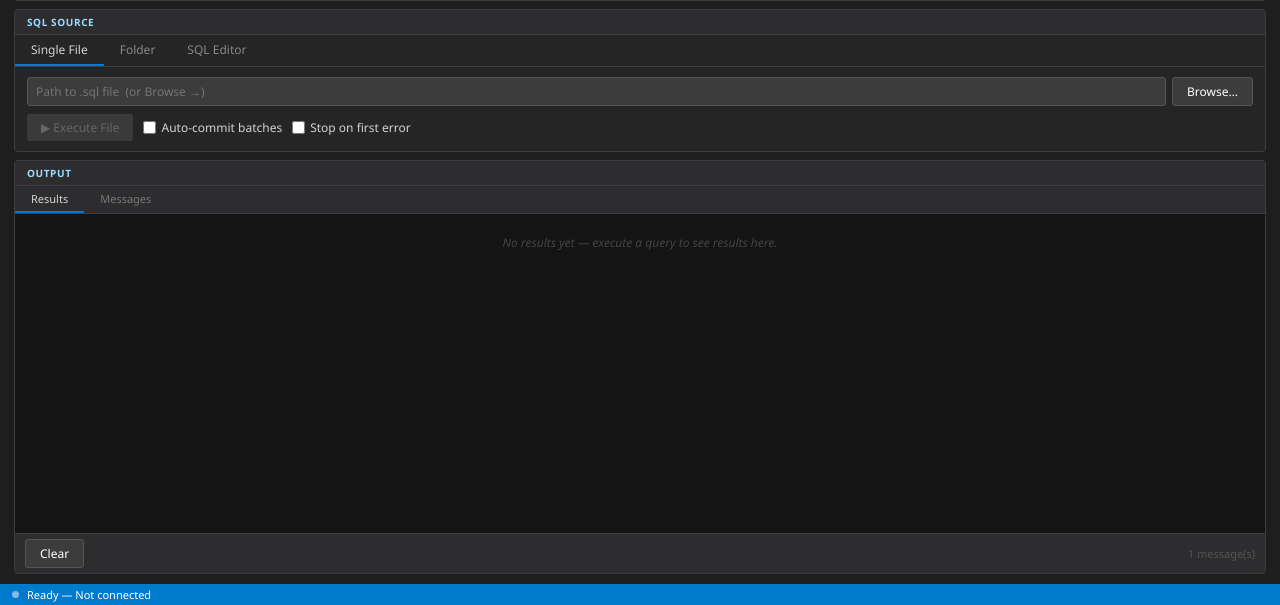
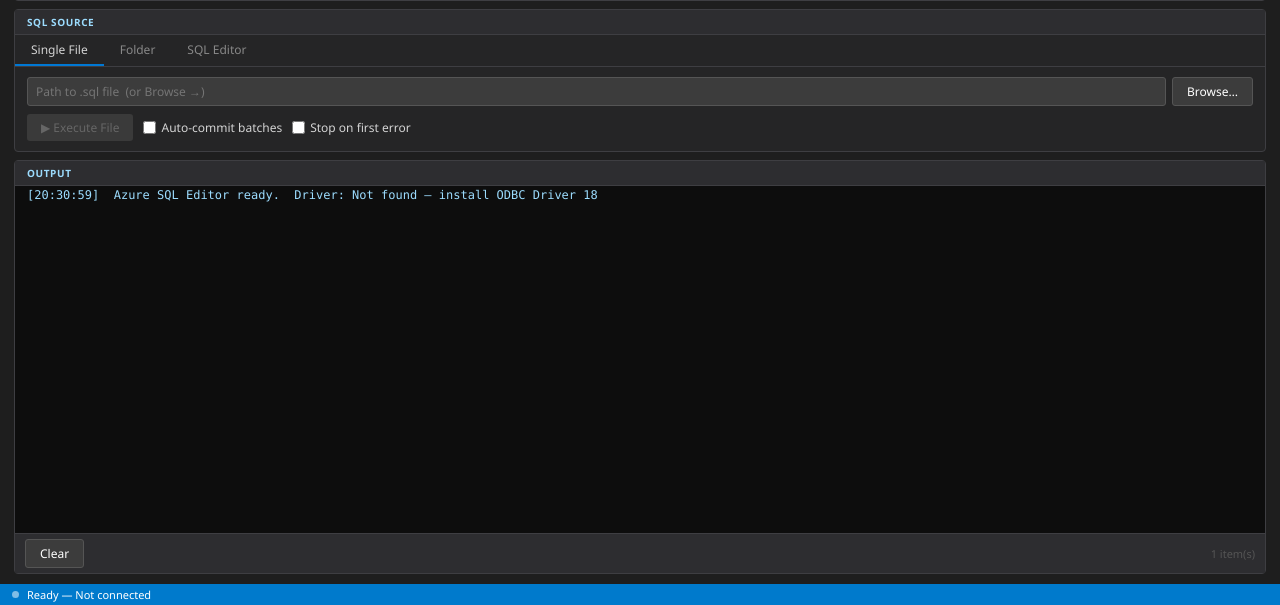
Before and after one commit to saranpaycor/AzureEditor, a Flask app: page / in a window 1280 px wide. Shown: the part 195-800 px from the top of the page. Run offline with Flask 3, Linux system fonts and the light colour scheme; data that the repository does not hold is empty.

Commit message:
#AI Unify output: single scrollable panel with inline errors, tables and log

```diff
--- a/templates/index.html
+++ b/templates/index.html
@@ -186,27 +186,19 @@
       flex-wrap: wrap;
     }
 
-    /* ── Output tabs ─────────────────────────────────────────────── */
-    .out-tabs { display: flex; border-bottom: 1px solid #3e3e42; background: #2d2d30; flex-shrink: 0; }
-    .out-tab {
-      padding: 5px 16px; font-size: 11px; cursor: pointer;
-      color: #777; border-bottom: 2px solid transparent; user-select: none;
-    }
-    .out-tab.on { color: #d4d4d4; border-bottom-color: #0078d4; }
-    .out-tab:hover { color: #aaa; }
-    .out-tab .badge-cnt {
-      display: inline-block; background: #f44747; color: #fff;
-      font-size: 9px; border-radius: 8px; padding: 0 5px; margin-left: 4px; vertical-align: middle;
+    /* ── Unified output panel ────────────────────────────────────── */
+    #out-unified {
+      flex: 1; overflow-y: auto; min-height: 0;
+      background: #0d0d0d;
     }
 
-    .out-body { flex: 1; overflow-y: auto; min-height: 0; }
-
-    /* ── Messages pane ───────────────────────────────────────────── */
-    #out-messages {
+    /* ── Log messages ────────────────────────────────────────────── */
+    .log-line {
       font-family: 'Consolas', 'Courier New', monospace;
       font-size: 12px; line-height: 1.55;
-      background: #0d0d0d; color: #d4d4d4;
-      padding: 10px 12px; white-space: pre-wrap; word-break: break-word;
+      padding: 0 12px;
+      white-space: pre-wrap; word-break: break-word;
+      display: block;
     }
     .out-info    { color: #9cdcfe; }
     .out-error   { color: #f44747; }
@@ -214,13 +206,13 @@
     .out-header  { color: #dcdcaa; font-weight: bold; }
     .out-data    { color: #4ec9b0; }
 
-    /* ── Results pane ────────────────────────────────────────────── */
-    #out-results { background: #141414; padding: 0; }
+    /* ── Results ─────────────────────────────────────────────────── */
+    .result-block { border-top: 1px solid #222; margin: 6px 0; }
 
-    .result-block { border-bottom: 1px solid #222; }
+    .result-separator { border: none; border-top: 1px solid #1e1e1e; margin: 0; }
     .result-block-header {
       padding: 5px 12px; font-size: 11px; font-weight: 600;
-      color: #dcdcaa; background: #252526; border-bottom: 1px solid #2a2a2a;
+      color: #dcdcaa; background: #1a1a1a; border-top: 1px solid #3e3e42; border-bottom: 1px solid #2a2a2a;
       display: flex; align-items: center; gap: 8px;
       position: sticky; top: 0; z-index: 2;
     }
@@ -375,22 +367,12 @@
 
   <!-- ── Output Panel ── -->
   <div class="panel stretch">
-    <div class="panel-title">
-      Output
+    <div class="panel-title" style="display:flex;align-items:center">
+      <span>Output</span>
       <span id="exec-summary" style="font-weight:400;font-size:10px;color:#9cdcfe;margin-left:14px"></span>
+      <span id="err-summary" style="font-weight:600;font-size:10px;color:#f44747;margin-left:10px"></span>
     </div>
-    <div class="out-tabs">
-      <div class="out-tab on" id="otab-results"  onclick="switchOutTab('results',this)">
-        Results <span id="badge-results" class="badge-cnt" style="display:none">0</span>
-      </div>
-      <div class="out-tab"   id="otab-messages" onclick="switchOutTab('messages',this)">
-        Messages <span id="badge-errors" class="badge-cnt" style="display:none">0</span>
-      </div>
-    </div>
-    <div class="out-body" id="out-results">
-      <div class="no-results">No results yet — execute a query to see results here.</div>
-    </div>
-    <div class="out-body" id="out-messages" style="display:none"></div>
+    <div id="out-unified"></div>
     <div class="out-toolbar">
       <button class="sec" onclick="clearOut()">Clear</button>
       <span style="font-size:11px;color:#555;margin-left:auto" id="row-count"></span>
@@ -409,22 +391,12 @@
 let busy = false;
 let _errCount = 0, _resultCount = 0, _totalRows = 0, _totalAffected = 0;
 
-// ── output tabs ──────────────────────────────────────────────────────────
+// ── SQL source tabs ───────────────────────────────────────────────────────
 function switchTab(name, el) {
   document.querySelectorAll('.tab').forEach(t => t.classList.remove('on'));
   document.querySelectorAll('.tab-pane').forEach(p => p.classList.remove('on'));
   el.classList.add('on');
   document.getElementById('pane-' + name).classList.add('on');
-}
-
-function switchOutTab(name, el) {
-  document.querySelectorAll('.out-tab').forEach(t => t.classList.remove('on'));
-  document.getElementById('out-results').style.display  = name === 'results'  ? '' : 'none';
-  document.getElementById('out-messages').style.display = name === 'messages' ? '' : 'none';
-  el.classList.add('on');
-  // Clear badge for the tab we just switched to
-  if (name === 'messages') { document.getElementById('badge-errors').style.display = 'none'; _errCount = 0; }
-  if (name === 'results')  { document.getElementById('badge-results').style.display = 'none'; _resultCount = 0; }
 }
 
 // ── progress ─────────────────────────────────────────────────────────────
@@ -439,49 +411,30 @@ function setSB(text, dotCls) {
   d.className = 'sb-dot' + (dotCls ? ' ' + dotCls : '');
 }
 
-// ── messages (log) pane ──────────────────────────────────────────────────
+// ── log to unified panel ──────────────────────────────────────────────────
 function log(text, tag) {
-  const pane = document.getElementById('out-messages');
+  const pane = document.getElementById('out-unified');
   const ts   = new Date().toLocaleTimeString('en-GB');
   const s    = document.createElement('span');
-  s.className = 'out-' + (tag || 'info');
-  s.textContent = '[' + ts + ']  ' + text + '\n';
+  s.className = 'log-line out-' + (tag || 'info');
+  s.textContent = '[' + ts + ']  ' + text;
   pane.appendChild(s);
   pane.scrollTop = pane.scrollHeight;
 
-  // Badge on Messages tab if it's not visible
   if (tag === 'error') {
     _errCount++;
-    const isVisible = document.getElementById('out-messages').style.display !== 'none';
-    if (!isVisible) {
-      const b = document.getElementById('badge-errors');
-      b.textContent = _errCount;
-      b.style.display = '';
-    }
+    updateErrSummary();
   }
-
   updateRowCount();
 }
 
-// ── results pane ─────────────────────────────────────────────────────────
+// ── results in unified panel ──────────────────────────────────────────────
 function renderTable(msg) {
-  const pane = document.getElementById('out-results');
-
-  // Remove placeholder
-  const ph = pane.querySelector('.no-results');
-  if (ph) ph.remove();
+  const pane = document.getElementById('out-unified');
 
   _totalRows += msg.row_count;
   _resultCount++;
   updateSummary();
-
-  // Badge on Results tab if not visible
-  const isVisible = document.getElementById('out-results').style.display !== 'none';
-  if (!isVisible) {
-    const b = document.getElementById('badge-results');
-    b.textContent = _resultCount;
-    b.style.display = '';
-  }
 
   const block = document.createElement('div');
   block.className = 'result-block';
@@ -546,10 +499,7 @@ function renderTable(msg) {
 }
 
 function renderAffected(msg) {
-  const pane = document.getElementById('out-results');
-  const ph = pane.querySelector('.no-results');
-  if (ph) ph.remove();
-
+  const pane = document.getElementById('out-unified');
   _totalAffected += msg.count;
   updateSummary();
 
@@ -562,9 +512,7 @@ function renderAffected(msg) {
 }
 
 function renderExecError(file, batch, total, text) {
-  const pane = document.getElementById('out-results');
-  const ph = pane.querySelector('.no-results');
-  if (ph) ph.remove();
+  const pane = document.getElementById('out-unified');
 
   const block = document.createElement('div');
   block.className = 'result-block';
@@ -582,13 +530,7 @@ function renderExecError(file, batch, total, text) {
   block.appendChild(banner);
 
   pane.appendChild(block);
-  pane.scrollTop = pane.scrollHeight;
-
-  // Auto-switch to results so user sees the error inline
-  document.querySelectorAll('.out-tab').forEach(t => t.classList.remove('on'));
-  document.getElementById('otab-results').classList.add('on');
-  document.getElementById('out-results').style.display  = '';
-  document.getElementById('out-messages').style.display = 'none';
+  pane.scrollTop = pane.scrollHeight;  // always scroll to error
 }
 
 // ── helpers ──────────────────────────────────────────────────────────────
@@ -603,19 +545,21 @@ function updateSummary() {
   document.getElementById('exec-summary').textContent = parts.join('  •  ');
 }
 
+function updateErrSummary() {
+  const el = document.getElementById('err-summary');
+  el.textContent = _errCount > 0 ? `⚠ ${_errCount} error${_errCount !== 1 ? 's' : ''}` : '';
+}
+
 function updateRowCount() {
-  const n = document.getElementById('out-messages').querySelectorAll('span').length;
-  document.getElementById('row-count').textContent = n + ' message(s)';
+  const n = document.getElementById('out-unified').querySelectorAll('.log-line,.result-block,.affected-row').length;
+  document.getElementById('row-count').textContent = n + ' item(s)';
 }
 
 function clearOut() {
-  document.getElementById('out-results').innerHTML =
-    '<div class="no-results">No results yet — execute a query to see results here.</div>';
-  document.getElementById('out-messages').innerHTML = '';
+  document.getElementById('out-unified').innerHTML = '';
   document.getElementById('exec-summary').textContent = '';
+  document.getElementById('err-summary').textContent = '';
   document.getElementById('row-count').textContent = '';
-  document.getElementById('badge-errors').style.display = 'none';
-  document.getElementById('badge-results').style.display = 'none';
   _errCount = _resultCount = _totalRows = _totalAffected = 0;
 }
 
@@ -703,12 +647,7 @@ function onConnFail(err) {
   const cs = document.getElementById('conn-status');
   cs.textContent = 'Connection failed';
   cs.className = 'err';
-  setSB('Connection failed — see Messages', 'err');
-  // Auto-switch to Messages tab so errors are visible
-  document.querySelectorAll('.out-tab').forEach(t => t.classList.remove('on'));
-  document.getElementById('otab-messages').classList.add('on');
-  document.getElementById('out-results').style.display  = 'none';
-  document.getElementById('out-messages').style.display = '';
+  setSB('Connection failed — see Output', 'err');
 }
 
 async function doDisconnect() {
@@ -745,16 +684,10 @@ async function doExec(mode) {
     if (!body.sql_text.trim()) { alert('SQL editor is empty.'); return; }
   }
 
-  // Reset result counters and auto-switch to Results tab
-  _resultCount = _totalRows = _totalAffected = 0;
+  // Reset counters for new execution
+  _errCount = _resultCount = _totalRows = _totalAffected = 0;
   document.getElementById('exec-summary').textContent = '';
-  document.querySelectorAll('.out-tab').forEach(t => t.classList.remove('on'));
-  document.getElementById('otab-results').classList.add('on');
-  document.getElementById('out-results').style.display  = '';
-  document.getElementById('out-messages').style.display = 'none';
-  document.getElementById('badge-errors').style.display  = 'none';
-  document.getElementById('badge-results').style.display = 'none';
-  _errCount = 0;
+  document.getElementById('err-summary').textContent = '';
 
   busy = true;
   setProgress(true);
```
